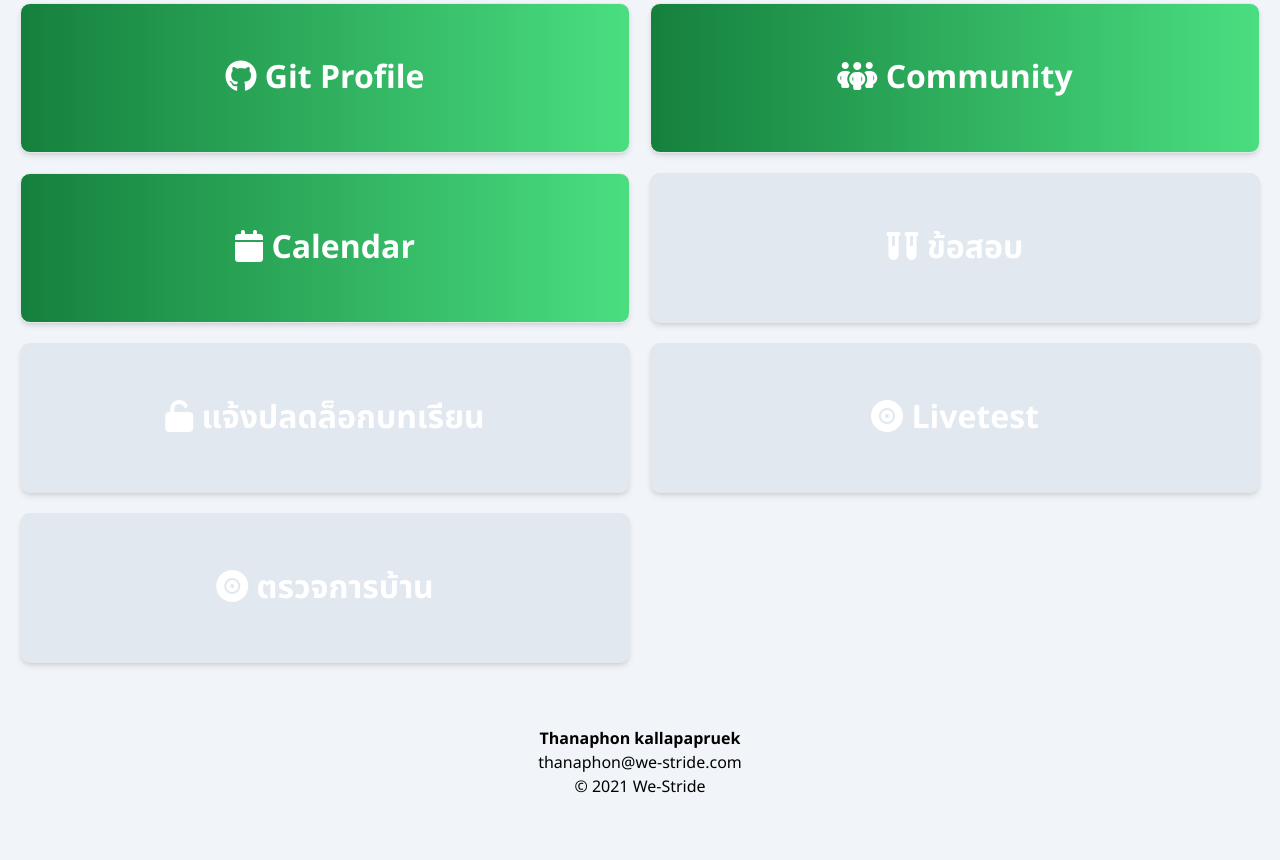
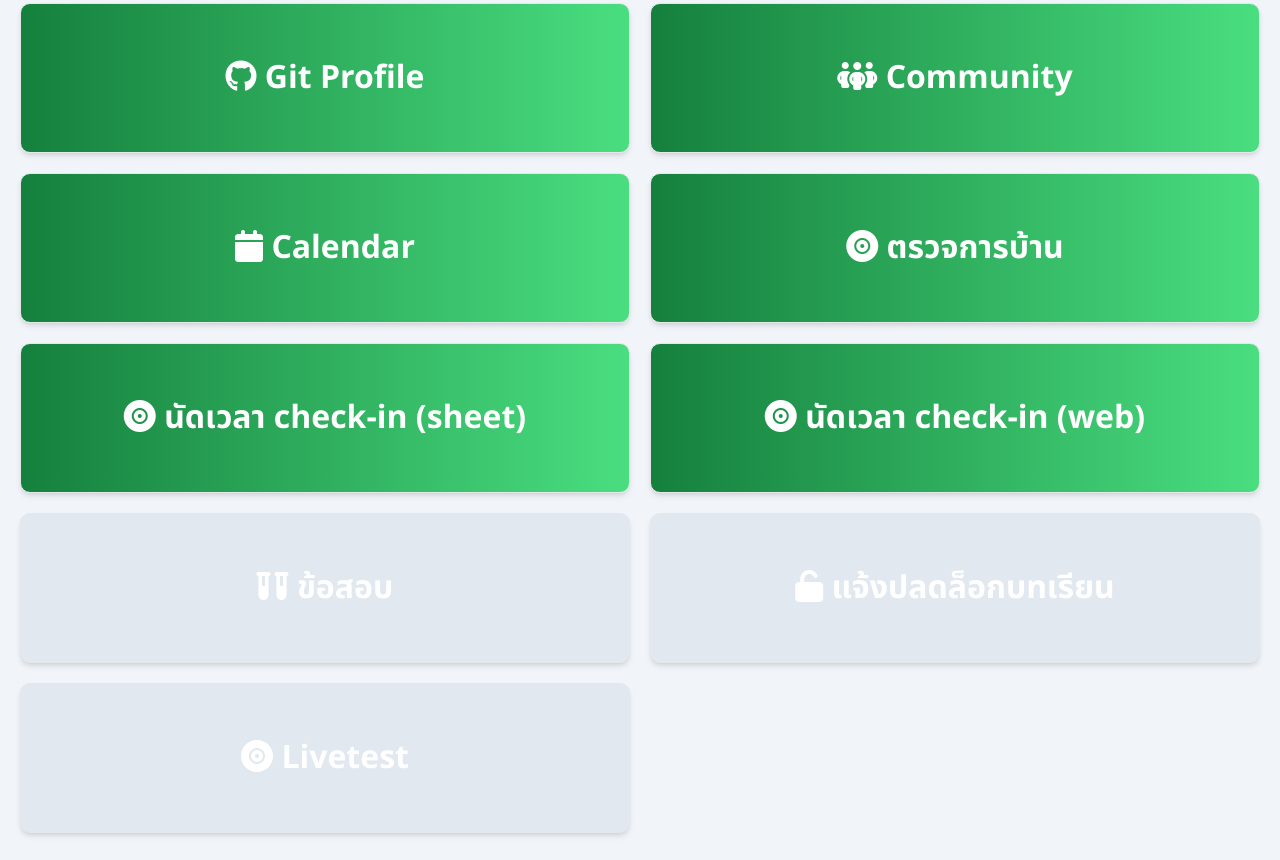
Before and after one commit to Nack-thanaphon/we-stride-board, a plain HTML site: page mentor/index.html in a window 1280 px wide. Shown: the part 539-1399 px from the top of the page. Before the commit the page ends 1374 px from the top, so only its background shows below. Drawn offline with nearby package versions, Linux system fonts and the light colour scheme.

Commit message:
feature: add-more service

```diff
--- a/mentor/index.html
+++ b/mentor/index.html
@@ -90,6 +90,36 @@
           </p>
         </a>
         <a
+          href="https://docs.google.com/spreadsheets/d/1Zqaq4CwgsWlVJ7hfN5MmJEqa_9HH3nCXj2xx1B52PsY/edit?usp=sharing"
+          target="_blank"
+          class="bg-gradient-to-r from-green-700 to-green-400 flex justify-center h-[150px] my-auto border hover:bg-green-200 cursor-pointer p-[20px] shadow-md rounded-[10px] p-[20px]"
+        >
+          <p class="font-bold text-start my-auto text-white text-[2rem]">
+            <i class="fa-solid fa-record-vinyl"></i>
+            ตรวจการบ้าน
+          </p>
+        </a>
+        <a
+          href="https://docs.google.com/spreadsheets/d/1Hv3GHt3VbziVqMF7WRFItOU8_Xc3-0ayDBsJx9zGvYc/edit?usp=sharing"
+          target="_blank"
+          class="bg-gradient-to-r from-green-700 to-green-400 flex justify-center h-[150px] my-auto border hover:bg-green-200 cursor-pointer p-[20px] shadow-md rounded-[10px] p-[20px]"
+        >
+          <p class="font-bold text-start my-auto text-white text-[2rem]">
+            <i class="fa-solid fa-record-vinyl"></i>
+            นัดเวลา check-in (sheet)
+          </p>
+        </a>
+        <a
+          href="https://study-booking.vercel.app/"
+          target="_blank"
+          class="bg-gradient-to-r from-green-700 to-green-400 flex justify-center h-[150px] my-auto border hover:bg-green-200 cursor-pointer p-[20px] shadow-md rounded-[10px] p-[20px]"
+        >
+          <p class="font-bold text-start my-auto text-white text-[2rem]">
+            <i class="fa-solid fa-record-vinyl"></i>
+            นัดเวลา check-in (web)
+          </p>
+        </a>
+        <a
           href="#"
           target="_blank"
           class="bg-slate-200 flex justify-center h-[150px] my-auto border hover:bg-green-200 cursor-pointer p-[20px] shadow-md rounded-[10px] p-[20px]"
@@ -117,16 +147,6 @@
             Livetest
           </p>
         </a>
-        <a
-          href="#"
-          target="_blank"
-          class="bg-slate-200 flex justify-center h-[150px] my-auto border hover:bg-green-200 cursor-pointer p-[20px] shadow-md rounded-[10px] p-[20px]"
-        >
-          <p class="font-bold text-start my-auto text-white text-[2rem]">
-            <i class="fa-solid fa-record-vinyl"></i>
-            ตรวจการบ้าน
-          </p>
-        </a>
       </div>
       <footer class="mt-[3rem]">
         <div class="py-4 text-center">
```
Also changed, not shown: student/index.html (+15 -6 lines).
